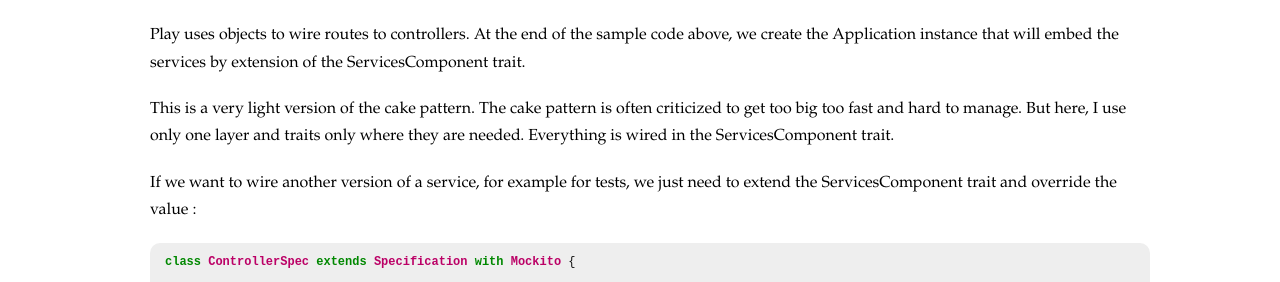
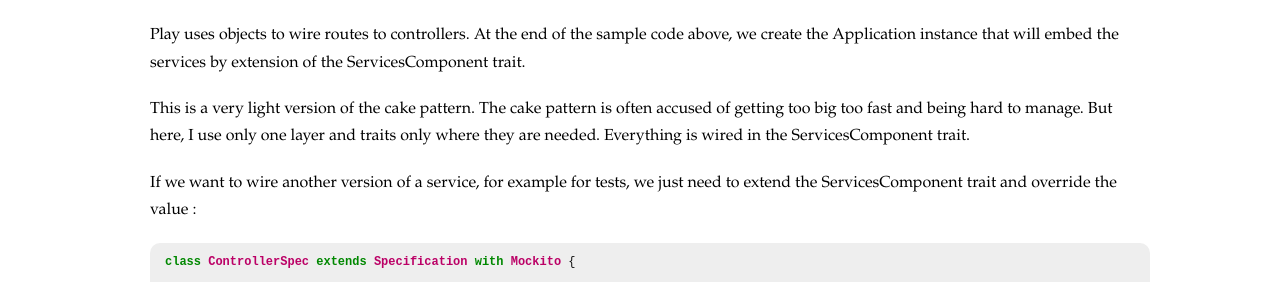
Before and after one commit to loicdescotte/loicdescotte.github.io, a Jekyll site: the page built from _posts/2014-10-22-scala-di.md, in a window 1280 px wide. Shown: the part 1109-1391 px from the top of the page. Built offline with Jekyll 4.4.1, drawn with Linux system fonts in a browser that asks for light colours; nearby versions of some CDN libraries; Markdown is read by kramdown in place of the engine named in the settings; comment, search, counter and statistics services are not loaded.

Commit message:
Update 2014-10-22-scala-di.md

```diff
--- a/_posts/2014-10-22-scala-di.md
+++ b/_posts/2014-10-22-scala-di.md
@@ -71,7 +71,7 @@ this : ServicesComponent => in the ApplicationController trait means that we nee
 
 Play uses objects to wire routes to controllers. At the end of the sample code above, we create the Application instance that will embed the services by extension of the ServicesComponent trait.
 
-This is a very light version of the cake pattern. The cake pattern is often criticized to get too big too fast and hard to manage.
+This is a very light version of the cake pattern. The cake pattern is often accused of getting too big too fast and being hard to manage.
 But here, I use only one layer and traits only where they are needed. Everything is wired in the ServicesComponent trait.
 
 If we want to wire another version of a service, for example for tests, we just need to extend the ServicesComponent trait and override the value :
```
